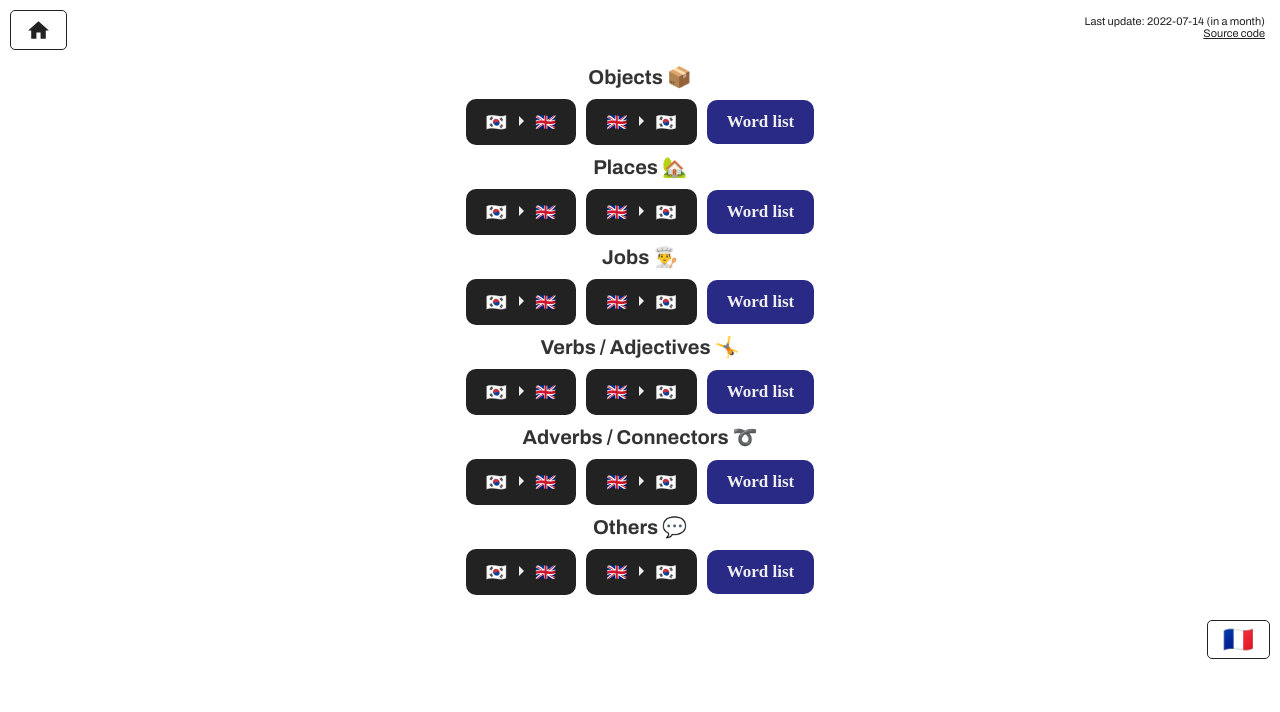
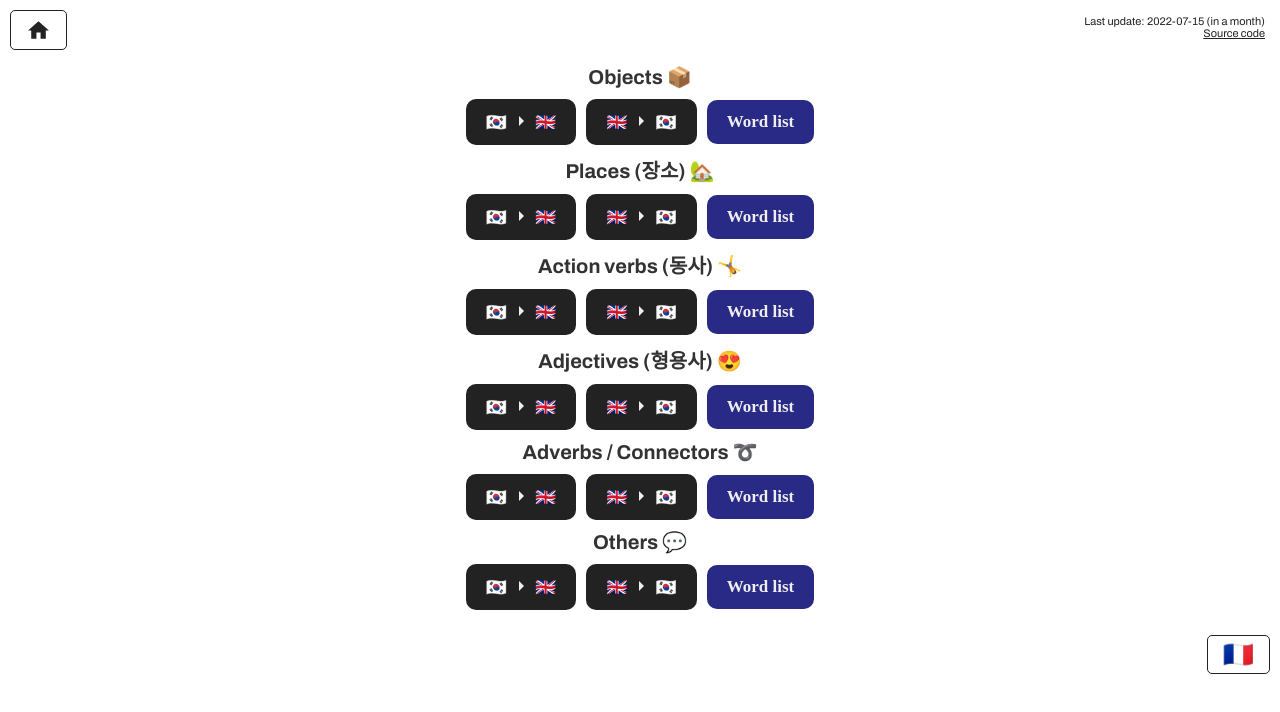
Before and after one commit to Paphos/LearnVocabularyApp, a React (Create React App) app: page /en in a window 1280 px wide. Shown: the top 712 px of the page. Built offline with nearby package versions, Linux system fonts and the light colour scheme; a web font is replaced by a local one.

Commit message:
Split verbs and adjectives + New words

```diff
--- a/src/pages/HomePage.jsx
+++ b/src/pages/HomePage.jsx
@@ -26,9 +26,9 @@ export function HomePage() {
         marginTop: '5px'
       }}>
         <Line langCode={langCode} topicName={<>Objects &#128230;</>} topicId="objects" />
-        <Line langCode={langCode} topicName={<>Places &#127969;</>} topicId="places" />
-        <Line langCode={langCode} topicName={<>Jobs &#128104;&#8205;&#127859;</>} topicId="jobs" />
-        <Line langCode={langCode} topicName={<>Verbs / Adjectives &#129336;</>} topicId="verbs" />
+        <Line langCode={langCode} topicName={<>Places (장소) &#127969;</>} topicId="places" />
+        <Line langCode={langCode} topicName={<>Action verbs (동사) &#129336;</>} topicId="verbs" />
+        <Line langCode={langCode} topicName={<>Adjectives (형용사) &#128525;</>} topicId="adjectives" />
         <Line langCode={langCode} topicName={<>Adverbs / Connectors &#10160;</>} topicId="adverbs" />
         <Line langCode={langCode} topicName={<>Others &#128172;</>} topicId="others" />
       </div>
--- a/src/pages/ReviewPage.jsx
+++ b/src/pages/ReviewPage.jsx
@@ -140,7 +140,7 @@ export function ReviewPage() {
             </a>
           </div>
 
-          {topicId === 'verbs' && (
+          {(topicId === 'verbs' || topicId === 'adjectives') && (
             <div style={{ margin: '20px 15px 0 15px', textAlign: 'right' }}>
               <a className="conjugator-button"
                 href={`https://www.verbix.com/webverbix/korean/${currentWord.ko.split('/')[0].split(' ').slice(-1)[0]}`}
--- a/src/pages/WordListPage.jsx
+++ b/src/pages/WordListPage.jsx
@@ -58,7 +58,7 @@ export function WordListPage() {
                 <tr key={i}>
                   <td style={{ fontWeight: 'bold' }}>{wordObject.ko}</td>
                   <td>{wordObject[langCode]}</td>
-                  {topicId === 'verbs' && (
+                  {(topicId === 'verbs' || topicId === 'adjectives') && (
                     <td>
                       <a className="conjugator-button2"
                         href={`https://www.verbix.com/webverbix/korean/${wordObject.ko.split('/')[0].split(' ').slice(-1)[0]}`}
```
Also changed, not shown: public/database/adjectives.csv (added), public/database/adverbs.csv, public/database/jobs.csv (deleted), public/database/objects.csv, public/database/others.csv, public/database/verbs.csv, 1 other file (tests, documents, lock files or other folders).
